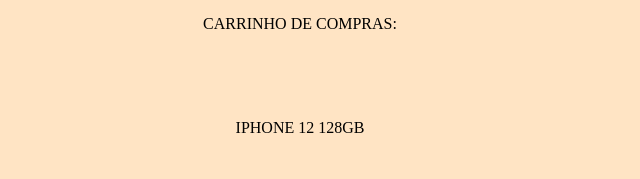
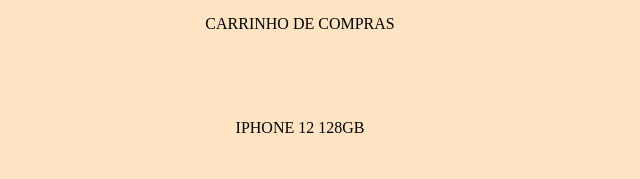
Before and after one commit to uc10joao051/projeto-stocktec, a plain HTML site: page carrinho.html in a window 1280 px wide. Shown: the part 313-492 px from the top of the page, 340-980 px from the left. Drawn offline with Linux system fonts and the light colour scheme.

Commit message:
Projeto Stocktec - v1 - Update Carrinho

```diff
--- a/carrinho.html
+++ b/carrinho.html
@@ -27,7 +27,7 @@
             </div>
         </div>
         <div class="carrinho1">
-        <center><p>CARRINHO DE COMPRAS:</p></center>
+        <center><p>CARRINHO DE COMPRAS</p></center>
         <br>
         <br>
         <br>
```
